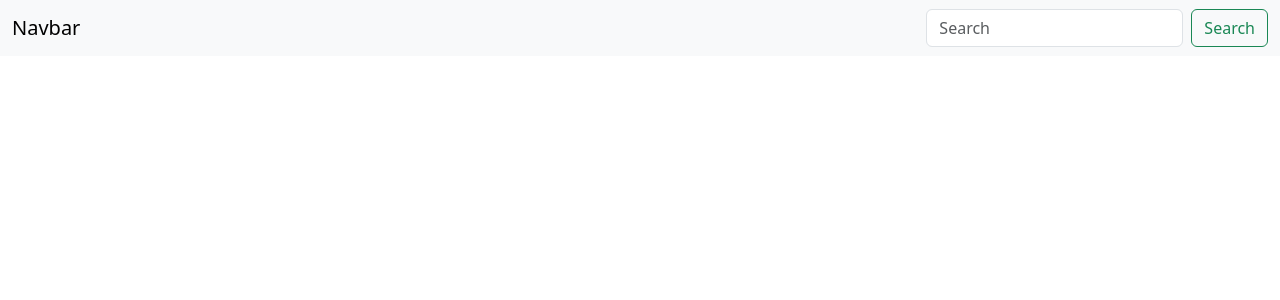
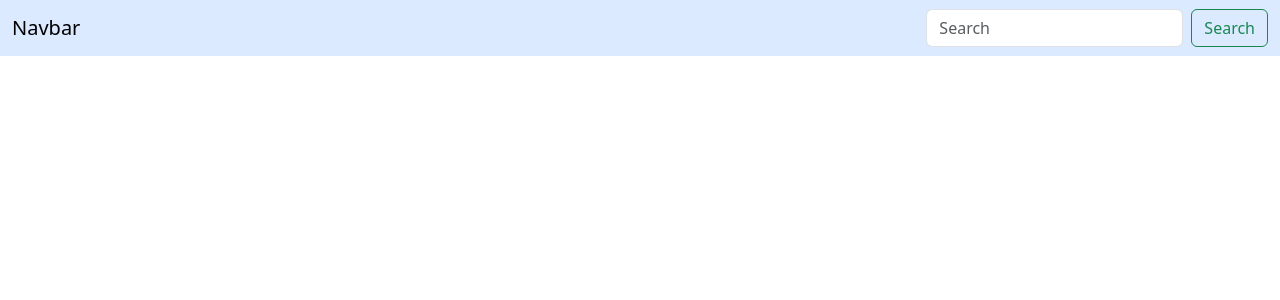
Before and after one commit to UMAtaullin/react-shop, a React (Vite) app: page / in a window 1280 px wide. Shown: the top 300 px of the page. Built offline with nearby package versions, Linux system fonts and the light colour scheme.

Commit message:
chore: settings API

```diff
--- a/src/components/Header/Header.jsx
+++ b/src/components/Header/Header.jsx
@@ -2,7 +2,7 @@ import React from 'react'
 
 export const Header = () => {
   return (
-    <nav className="navbar bg-body-tertiary">
+    <nav className="navbar bg-blue-100">
       <div className="container-fluid">
         <a className="navbar-brand">Navbar</a>
         <form className="d-flex" role="search">
--- /dev/null
+++ b/src/config.js
@@ -0,0 +1,8 @@
+const API_KEY = process.env.REACT_APP_API_KEY
+
+const API_URL = 'https://fortniteapi.io/v2/shop?lang=en'
+
+export {
+  API_KEY,
+  API_URL,
+}
```
